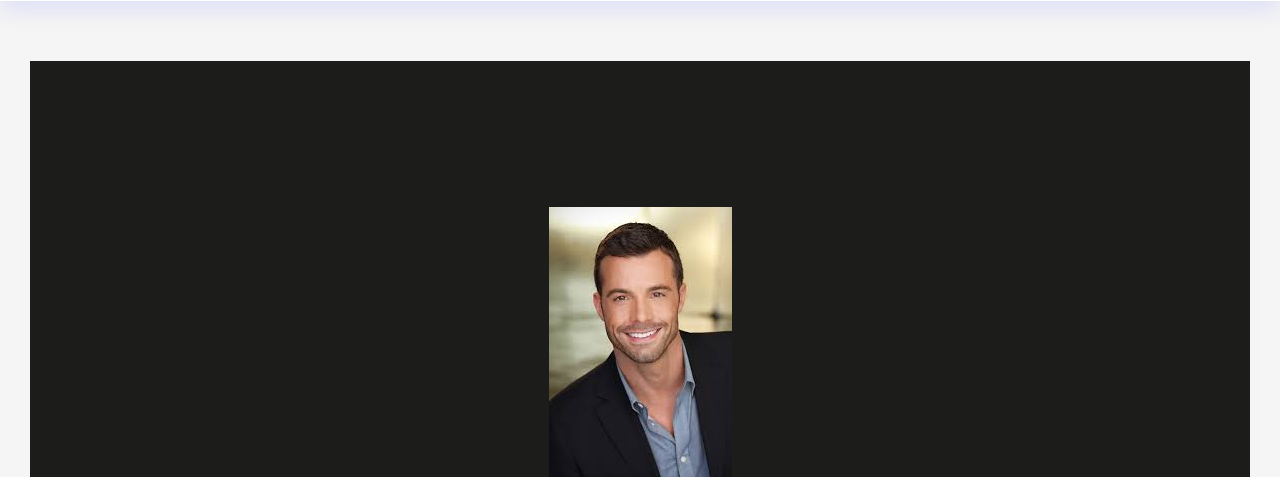
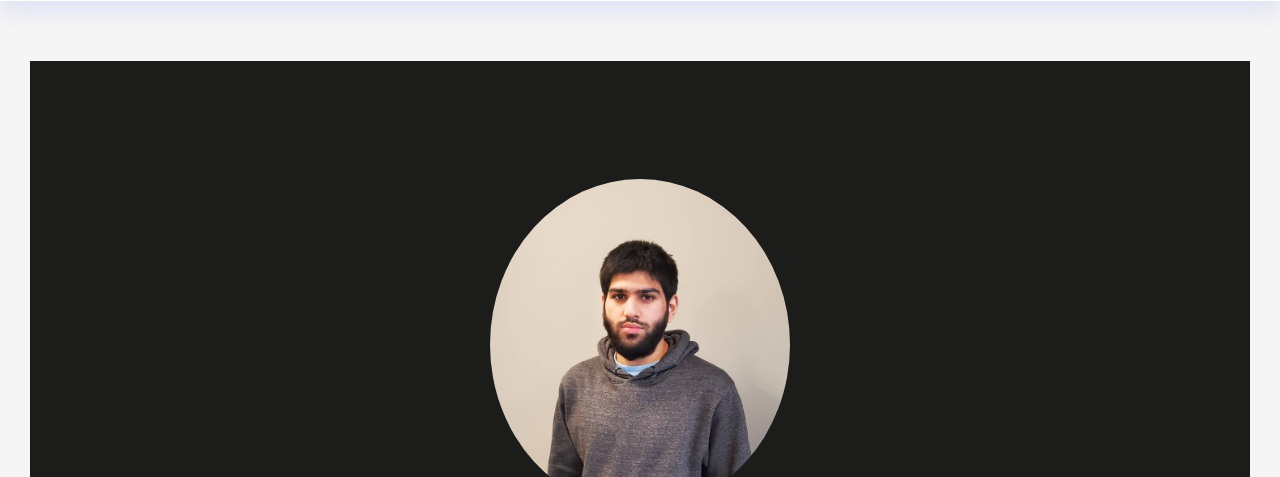
Before and after one commit to adil659/Portfolio-V2, a website: page index.html in a window 1280 px wide. Shown: the part 119-596 px from the top of the page. Drawn offline with nearby package versions, Linux system fonts and the light colour scheme.

Commit message:
added my pic

```diff
--- a/css/index.css
+++ b/css/index.css
@@ -57,6 +57,12 @@ nav {
     flex-direction: column;
     align-items: center;
     justify-content: center;
+}
+
+.introduction__info > img {
+    width: 300px;
+    object-fit: contain;
+    border-radius: 50%;
 }
 
 .introduction__info > h1 {
--- a/index.html
+++ b/index.html
@@ -43,7 +43,7 @@
     <div class="content">
         <section class="section__introduction">
             <div class="introduction__info">
-                <img src="./img/headshot.jpg" alt="headshot" />
+                <img src="./img/headshot.jpeg" alt="headshot" />
                 <h1>Adil Ughratdar</h1>
                 <div>
                     <span class="type"></span>
```
Also changed, not shown: img/headshot.jpeg (added).
